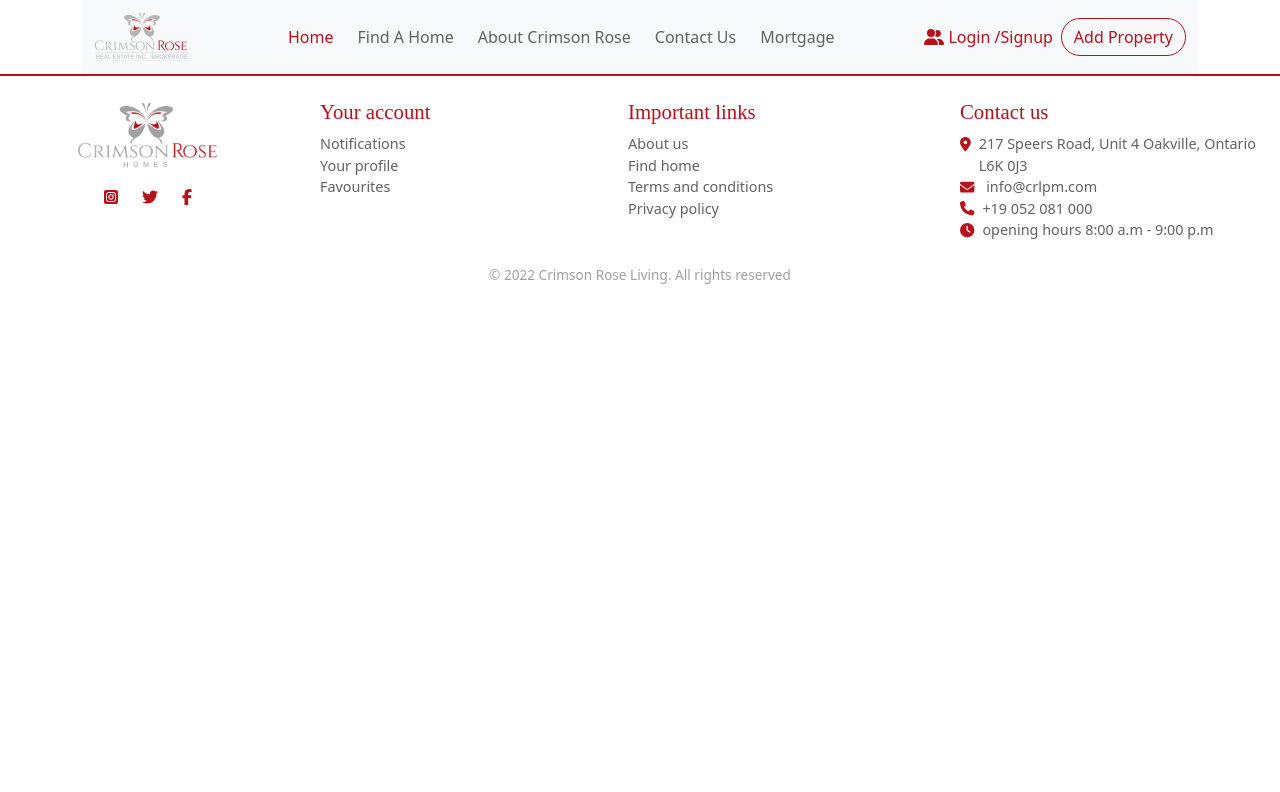
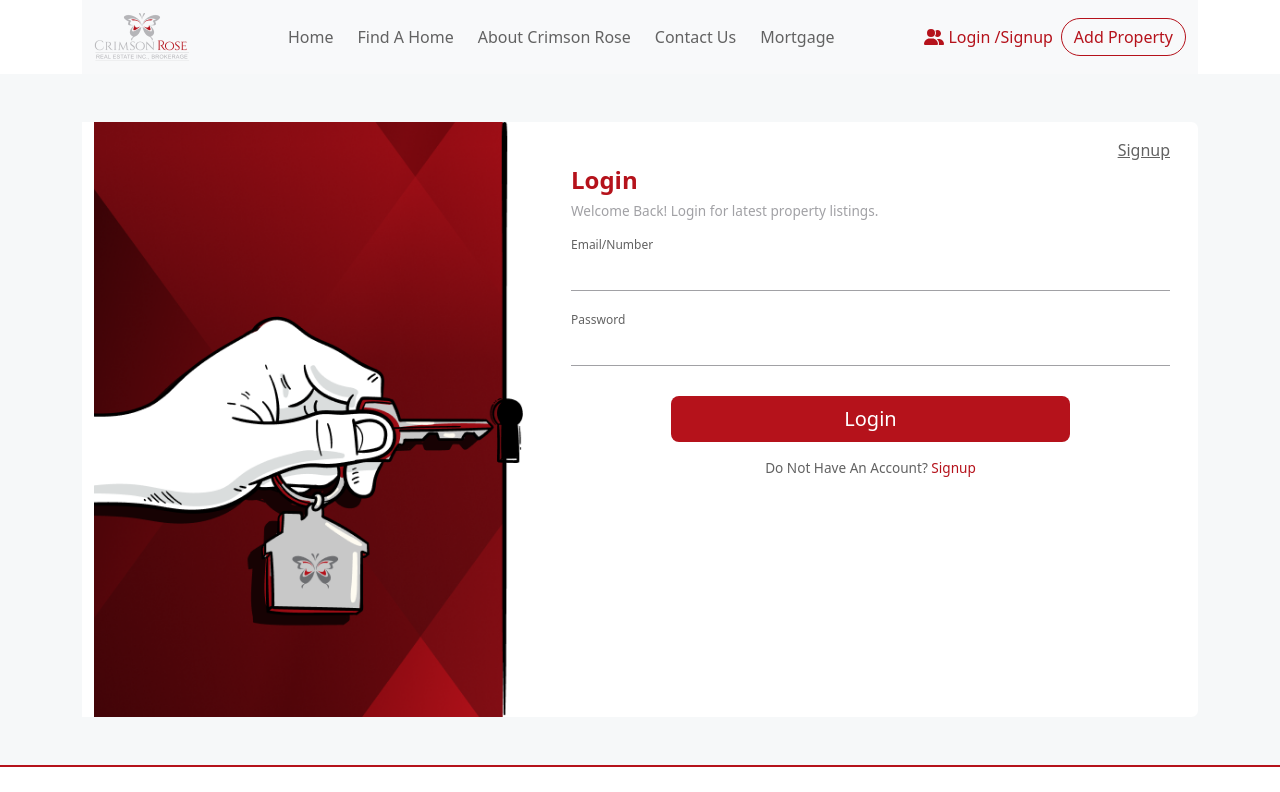
Before and after one commit to Totiratech/MLSFront, a Vue app: page /login in a window 1280 px wide. Shown: the top 792 px of the page. Built offline with nearby package versions, Linux system fonts and the light colour scheme.

Commit message:
start login

```diff
--- a/src/assets/css/style.css
+++ b/src/assets/css/style.css
@@ -80,3 +80,61 @@ a.main_color:hover {
     border: #B5121B !important;
     color: #fff !important;
 }
+
+.form_holder {
+    background: #ffffff;
+    border-radius: 0px 6.51921px 6.51921px 0px;
+}
+
+.mid_grey {
+    color: #626262;
+}
+
+a.mid_grey:hover {
+    color: #B5121B;
+}
+
+.light_grey {
+    color: #A1A1A5;
+}
+
+
+/* input style */
+
+.login-box .user-box {
+    position: relative;
+}
+
+.login-box .user-box input,
+.login-box .user-box textarea {
+    width: 100%;
+    padding: 10px 0;
+    font-size: 16px;
+    color: #a1a1a5;
+    margin-bottom: 30px;
+    border: none;
+    border-bottom: 1px solid #a1a1a5;
+    outline: none;
+    background: transparent;
+}
+
+.login-box .user-box label {
+    position: absolute;
+    top: 0;
+    left: 0;
+    padding: 10px 0;
+    font-size: 16px;
+    /* color: #a1a1a5; */
+    pointer-events: none;
+    transition: 0.5s;
+}
+
+.login-box .user-box input:focus~label,
+.login-box .user-box input:valid~label,
+.login-box .user-box textarea:focus~label,
+.login-box .user-box textarea:valid~label {
+    top: -20px;
+    left: 0;
+    /* color: #a1a1a5; */
+    font-size: 12px;
+}
--- a/src/components/global/AppHeader.vue
+++ b/src/components/global/AppHeader.vue
@@ -22,9 +22,7 @@
               <div class="collapse navbar-collapse" id="navbarSupportedContent">
                 <ul class="navbar-nav mx-auto mb-2 mb-lg-0">
                   <li class="nav-item">
-                    <a class="nav-link active" aria-current="page" href="#"
-                      >Home</a
-                    >
+                    <router-link to="/" class="nav-link"> Home </router-link>
                   </li>
                   <li class="nav-item">
                     <a class="nav-link" href="#">Find a home</a>
@@ -40,12 +38,13 @@
                   </li>
                 </ul>
                 <div class="d-flex justify-content-center align-items-center">
-                  <a href="#" class="main_color pe-2">
+                  <router-link to="/Login" class="main_color pe-2">
                     <font-awesome-icon
                       icon="fa-solid fa-user-group"
                       class="pe-1"
-                    />Login /Signup</a
-                  >
+                    />Login /Signup
+                  </router-link>
+
                   <button
                     type="button"
                     class="btn btn-outline-primary outline_btn"
--- a/src/router/index.js
+++ b/src/router/index.js
@@ -1,24 +1,21 @@
 import Vue from "vue";
 import VueRouter from "vue-router";
 import HomeView from "../views/HomeView.vue";
+import Login from "../views/Auth/Login.vue";
 
 Vue.use(VueRouter);
 
-const routes = [
-  {
+const routes = [{
         path: "/",
         name: "home",
         component: HomeView,
     },
     {
-    path: "/about",
-    name: "about",
-    // route level code-splitting
-    // this generates a separate chunk (about.[hash].js) for this route
-    // which is lazy-loaded when the route is visited.
-    component: () =>
-      import(/* webpackChunkName: "about" */ "../views/AboutView.vue"),
+        path: "/login",
+        name: "login",
+        component: Login,
     },
+
 ];
 
 const router = new VueRouter({
--- /dev/null
+++ b/src/views/Auth/Login.vue
@@ -0,0 +1,89 @@
+<template>
+  <div class="login">
+    <div class="container py-5">
+      <div class="row">
+        <div class="col-12">
+          <div class="form_holder">
+            <div class="row w-100 mx-0">
+              <div class="col-md-5">
+                <img
+                  src="@/assets/images/auth-img.png"
+                  alt=".."
+                  class="img-fluid"
+                />
+              </div>
+              <div class="col-md-7">
+                <div class="container py-3 pe-3">
+                  <div class="row">
+                    <div class="col-12 text-end">
+                      <router-link to="/" class="mid_grey">Signup</router-link>
+                    </div>
+                    <div class="col-12">
+                      <b class="main_color">Login</b><br />
+                      <span class="light_grey small_font"
+                        >Welcome Back! Login for latest property listings.</span
+                      >
+                      <div class="login-box mt-4">
+                        <form>
+                          <div class="row">
+                            <div class="col-md-12">
+                              <div class="user-box">
+                                <input type="email" />
+                                <label class="capitalize mid_grey">
+                                  Email/Number</label
+                                >
+                              </div>
+                            </div>
+                            <div class="col-md-12">
+                              <div class="user-box">
+                                <input type="text" />
+                                <label class="capitalize mid_grey">
+                                  Password</label
+                                >
+                              </div>
+                            </div>
+                            <div class="col-12 text-center">
+                              <div class="d-grid gap-2 col-8 mx-auto">
+                                <button
+                                  type="button"
+                                  class="btn btn-lg main_btn px-5"
+                                >
+                                  Login
+                                </button>
+                              </div>
+                              <p class="mid_grey capitalize pt-3 small_font">
+                                Do not have an account?
+                                <router-link to="/Signup" class="main_color"
+                                  >Signup</router-link
+                                >
+                              </p>
+                            </div>
+                          </div>
+                        </form>
+                      </div>
+                    </div>
+                  </div>
+                </div>
+              </div>
+            </div>
+          </div>
+        </div>
+      </div>
+    </div>
+  </div>
+</template>
+<style scoped>
+.login {
+  background-color: #f6f8f9;
+}
+b.main_color {
+  font-size: 1.5em;
+}
+label.mid_grey,
+p.mid_grey {
+  font-weight: 500;
+}
+p .main_color {
+  text-decoration: none;
+}
+</style>
--- a/src/views/HomeView.vue
+++ b/src/views/HomeView.vue
@@ -268,7 +268,7 @@
                     <div class="col-md-6">
                       <div class="user-box">
                         <input type="text" />
-                        <label class="capitalize">
+                        <label class="capitalize light_grey">
                           <img
                             src="@/assets/images/profile-circle.png"
                             alt=".."
@@ -281,7 +281,7 @@
                     <div class="col-md-6">
                       <div class="user-box">
                         <input type="email" />
-                        <label class="capitalize">
+                        <label class="capitalize light_grey">
                           <img
                             src="@/assets/images/sms.png"
                             alt=".."
@@ -293,7 +293,9 @@
                     <div class="col-12">
                       <div class="user-box">
                         <textarea rows="3"></textarea>
-                        <label class="capitalize">your message</label>
+                        <label class="capitalize light_grey"
+                          >your message</label
+                        >
                       </div>
                     </div>
                     <div class="col-12 d-flex justify-content-end">
@@ -559,43 +561,6 @@ ul li {
   width: 50%;
 }
 
-.login-box .user-box {
-  position: relative;
-}
-
-.login-box .user-box input,
-.login-box .user-box textarea {
-  width: 100%;
-  padding: 10px 0;
-  font-size: 16px;
-  color: #a1a1a5;
-  margin-bottom: 30px;
-  border: none;
-  border-bottom: 1px solid #a1a1a5;
-  outline: none;
-  background: transparent;
-}
-.login-box .user-box label {
-  position: absolute;
-  top: 0;
-  left: 0;
-  padding: 10px 0;
-  font-size: 16px;
-  color: #a1a1a5;
-  pointer-events: none;
-  transition: 0.5s;
-}
-
-.login-box .user-box input:focus ~ label,
-.login-box .user-box input:valid ~ label,
-.login-box .user-box textarea:focus ~ label,
-.login-box .user-box textarea:valid ~ label {
-  top: -20px;
-  left: 0;
-  color: #a1a1a5;
-  font-size: 12px;
-}
-
 .user-box img {
   width: 25px;
 }
```
Also changed, not shown: src/assets/images/auth-img.png (added), src/views/Auth/Signup.vue (added). Lines whose indentation alone changed are shown as unchanged.
